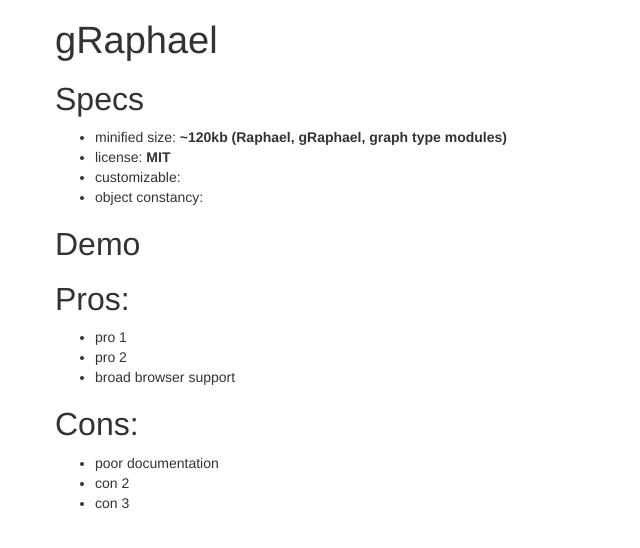
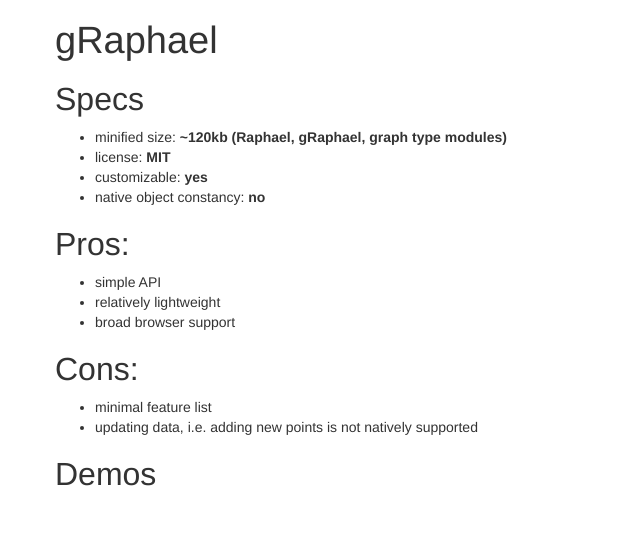
Before and after one commit to andyperlitch/data_viz_demos, a website: page gRaphael.html in a window 1280 px wide. Shown: the whole page, without its empty margins (0-640 px from the left). Drawn offline with nearby package versions, Linux system fonts and the light colour scheme.

Commit message:
updated template, more work on graphael

```diff
--- a/gRaphael.html
+++ b/gRaphael.html
@@ -14,29 +14,29 @@
             <ul>
                 <li>minified size: <strong>~120kb (Raphael, gRaphael, graph type modules)</strong></li>
                 <li>license: <strong>MIT</strong></li>
-                <li>customizable: </li>
-                <li>object constancy: </li>
+                <li>customizable: <strong>yes</strong></li>
+                <li>native object constancy: <strong>no</strong></li>
             </ul>
 
-            <h2>Demo</h2>
+            <h2>Pros:</h2>
+            <ul>
+                <li>simple API</li>
+                <li>relatively lightweight</li>
+                <li>broad browser support</li>
+            </ul>
+
+            <h2>Cons:</h2>
+            <ul>
+                <li>minimal feature list</li>
+                <li>updating data, i.e. adding new points is not natively supported</li>
+            </ul>
+
+            <h2>Demos</h2>
 
             <div id="demo">
 
             </div>
 
-            <h2>Pros:</h2>
-            <ul>
-                <li>pro 1</li>
-                <li>pro 2</li>
-                <li>broad browser support</li>
-            </ul>
-
-            <h2>Cons:</h2>
-            <ul>
-                <li>poor documentation</li>
-                <li>con 2</li>
-                <li>con 3</li>
-            </ul>
         </div>
 
         <script src="http://ajax.googleapis.com/ajax/libs/jquery/1.7.1/jquery.min.js"></script>
```
Also changed, not shown: TEMPLATE.html (+7 -6 lines).
